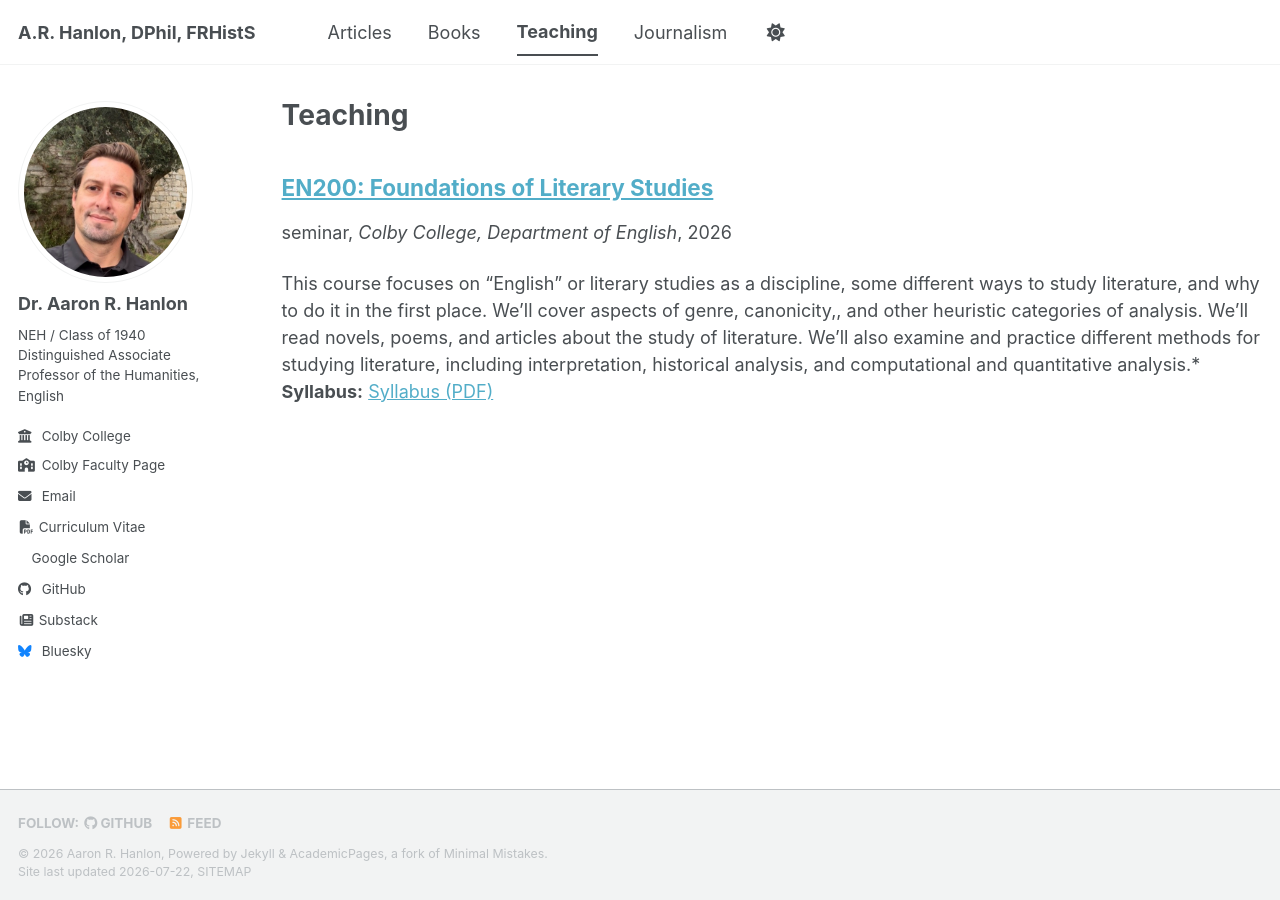
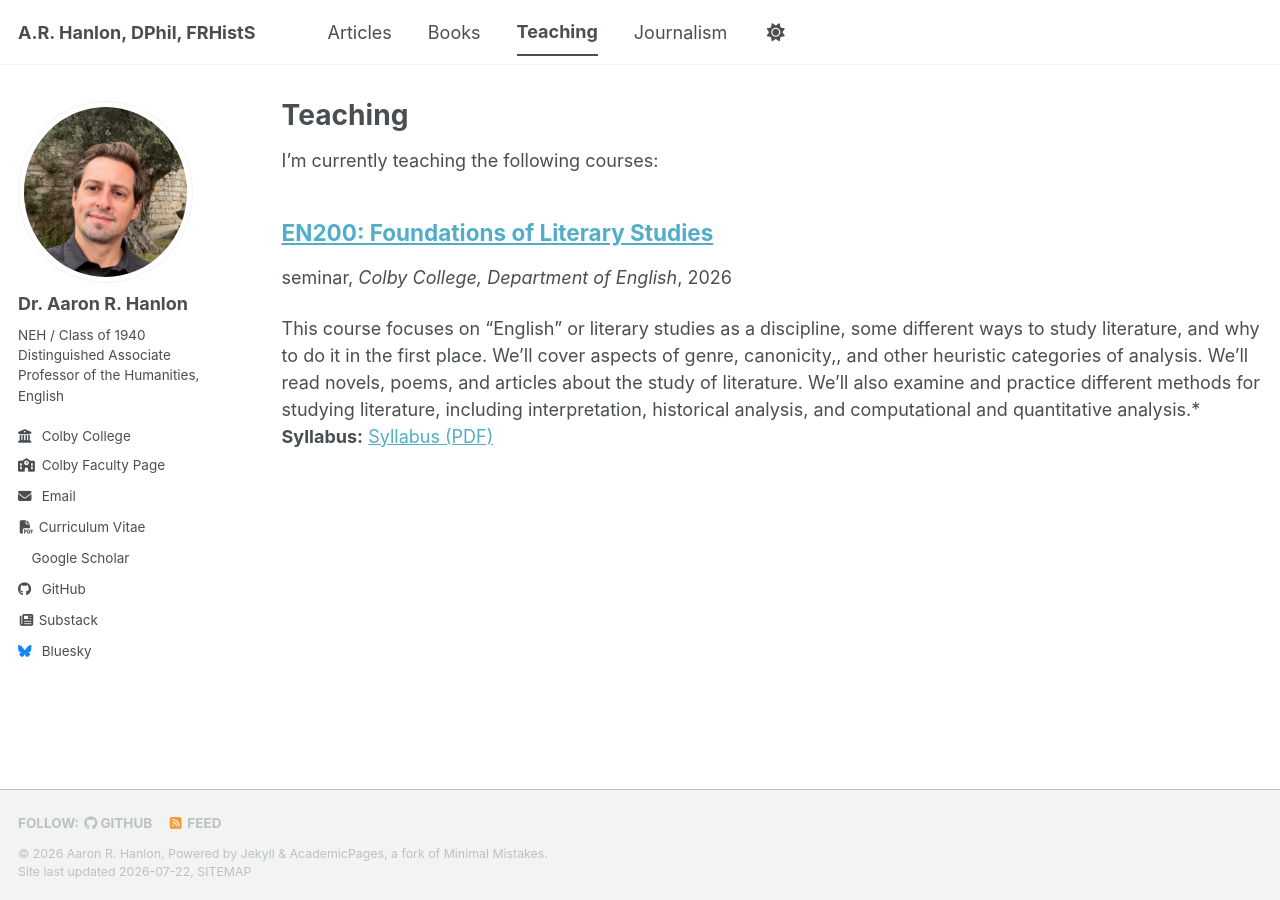
Before and after one commit to arhanlon/arhanlon.github.io, a Jekyll site: the page built from _pages/teaching.md, in a window 1280 px wide. Built offline with Jekyll 4.4.1, drawn with Linux system fonts in a browser that asks for light colours; a style sheet for code colours, icons or effects is not loaded.

Commit message:
Update teaching.md

```diff
--- a/_pages/teaching.md
+++ b/_pages/teaching.md
@@ -7,6 +7,8 @@ author_profile: true
 
 {% include base_path %}
 
+I'm currently teaching the following courses:
+
 {% for post in site.teaching reversed %}
   {% include archive-single.html %}
 {% endfor %}
```
